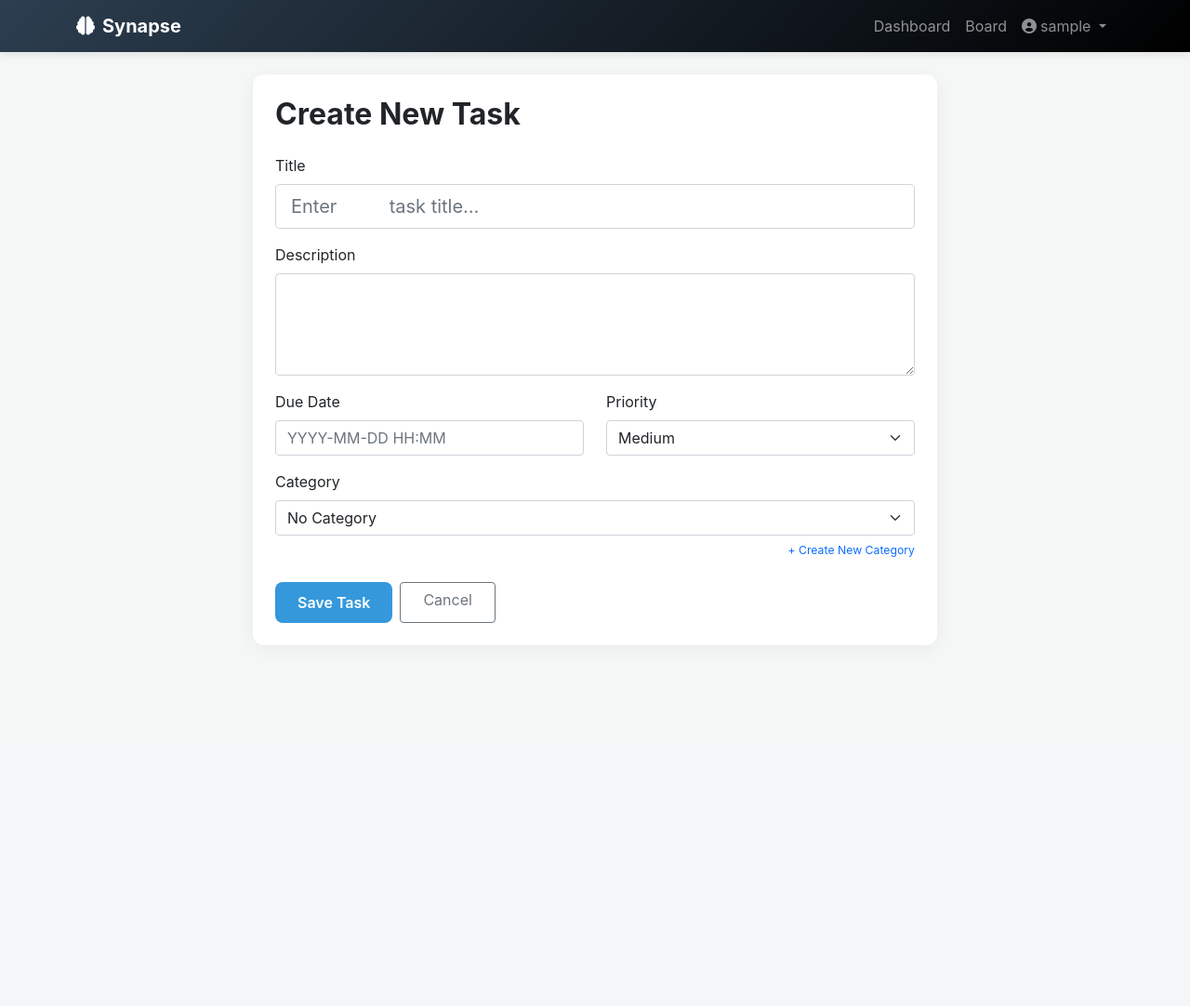
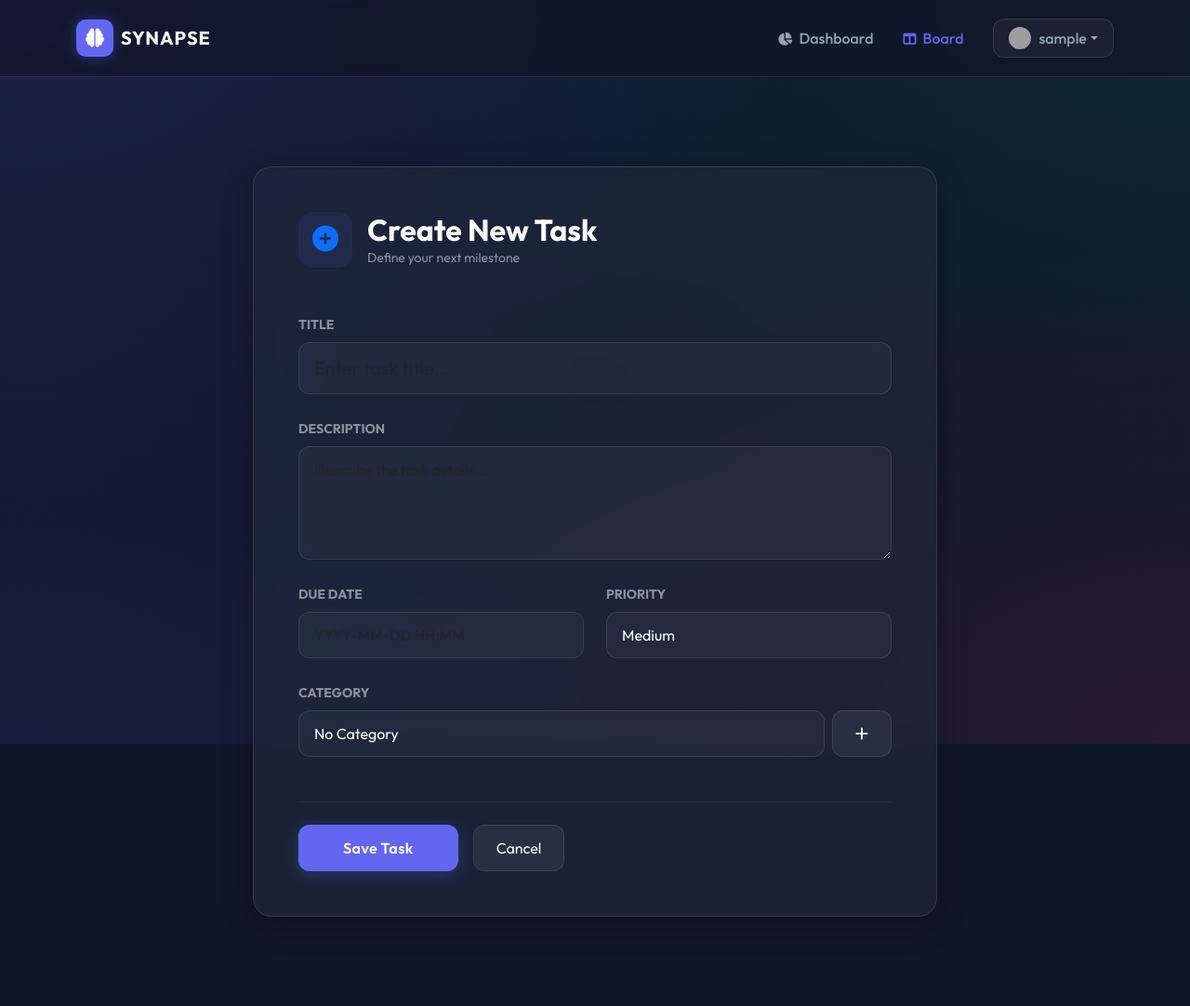
Before and after one commit to bereket-7/Synapse, a Flask app: page /tasks/create in a window 1280 px wide. Shown: the whole page at 93% size. Before the commit the page ends 670 px from the top, so only its background shows below. Run offline with Flask 2, Linux system fonts and the light colour scheme; the visitor is signed in with stand-in values (Sample User, id 1); data comes from the database, SQL or seed files in the repository; data that the repository does not hold is empty; grey boxes are pictures that could not be loaded.

Commit message:
style change

```diff
--- /dev/null
+++ b/app/static/css/style.css
@@ -0,0 +1,191 @@
+:root {
+  --primary: #6366f1;
+  --primary-hover: #4f46e5;
+  --secondary: #10b981;
+  --accent: #f43f5e;
+  --bg-dark: #0f172a;
+  --bg-card: rgba(30, 41, 59, 0.7);
+  --text-main: #f8fafc;
+  --text-muted: #94a3b8;
+  --border: rgba(255, 255, 255, 0.1);
+}
+
+body {
+  background-color: var(--bg-dark);
+  color: var(--text-main);
+  font-family: "Outfit", sans-serif;
+  margin: 0;
+  min-height: 100vh;
+  overflow-x: hidden;
+}
+
+/* Base mesh gradient background */
+.mesh-gradient {
+  position: fixed;
+  top: 0;
+  left: 0;
+  width: 100%;
+  height: 100%;
+  z-index: -1;
+  background-color: var(--bg-dark);
+  background-image:
+    radial-gradient(at 0% 0%, rgba(99, 102, 241, 0.15) 0, transparent 50%),
+    radial-gradient(at 100% 0%, rgba(16, 185, 129, 0.1) 0, transparent 50%),
+    radial-gradient(at 100% 100%, rgba(244, 63, 94, 0.1) 0, transparent 50%),
+    radial-gradient(at 0% 100%, rgba(99, 102, 241, 0.1) 0, transparent 50%);
+}
+
+/* Glass Card */
+.glass-card {
+  background: var(--bg-card);
+  backdrop-filter: blur(12px);
+  -webkit-backdrop-filter: blur(12px);
+  border: 1px solid var(--border);
+  border-radius: 20px;
+  box-shadow: 0 8px 32px 0 rgba(0, 0, 0, 0.3);
+  transition: all 0.3s cubic-bezier(0.4, 0, 0.2, 1);
+}
+
+.glass-card:hover {
+  border-color: rgba(99, 102, 241, 0.4);
+  transform: translateY(-5px);
+}
+
+/* Buttons */
+.btn-modern {
+  background: var(--primary);
+  color: white;
+  border: none;
+  border-radius: 12px;
+  padding: 12px 24px;
+  font-weight: 600;
+  letter-spacing: 0.5px;
+  transition: all 0.3s ease;
+  box-shadow: 0 4px 15px rgba(99, 102, 241, 0.3);
+}
+
+.btn-modern:hover {
+  background: var(--primary-hover);
+  transform: translateY(-2px);
+  box-shadow: 0 6px 20px rgba(99, 102, 241, 0.4);
+  color: white;
+}
+
+.btn-secondary-modern {
+  background: rgba(255, 255, 255, 0.05);
+  color: var(--text-main);
+  border: 1px solid var(--border);
+  border-radius: 12px;
+  padding: 12px 24px;
+  backdrop-filter: blur(4px);
+  transition: all 0.3s ease;
+}
+
+.btn-secondary-modern:hover {
+  background: rgba(255, 255, 255, 0.1);
+  border-color: var(--text-muted);
+  color: white;
+}
+
+/* Navbar */
+.navbar-modern {
+  background: rgba(15, 23, 42, 0.8);
+  backdrop-filter: blur(10px);
+  border-bottom: 1px solid var(--border);
+  padding: 1rem 0;
+}
+
+.nav-link {
+  color: var(--text-muted) !important;
+  font-weight: 500;
+  transition: all 0.2s ease;
+}
+
+.nav-link:hover,
+.nav-link.active {
+  color: var(--primary) !important;
+}
+
+/* Inputs */
+.form-control-modern {
+  background: rgba(255, 255, 255, 0.03);
+  border: 1px solid var(--border);
+  border-radius: 12px;
+  color: white;
+  padding: 12px 16px;
+  transition: all 0.3s ease;
+}
+
+.form-control-modern:focus {
+  background: rgba(255, 255, 255, 0.05);
+  border-color: var(--primary);
+  box-shadow: 0 0 0 4px rgba(99, 102, 241, 0.15);
+  color: white;
+  outline: none;
+}
+
+/* Badges */
+.badge-priority {
+  padding: 6px 12px;
+  border-radius: 8px;
+  font-size: 0.75rem;
+  font-weight: 600;
+  text-transform: uppercase;
+}
+
+.bg-high {
+  background: rgba(244, 63, 94, 0.2);
+  color: #fb7185;
+}
+.bg-medium {
+  background: rgba(245, 158, 11, 0.2);
+  color: #fbbf24;
+}
+.bg-low {
+  background: rgba(16, 185, 129, 0.2);
+  color: #34d399;
+}
+
+/* Custom Scrollbar */
+::-webkit-scrollbar {
+  width: 8px;
+}
+
+::-webkit-scrollbar-track {
+  background: var(--bg-dark);
+}
+
+::-webkit-scrollbar-thumb {
+  background: #334155;
+  border-radius: 10px;
+}
+
+::-webkit-scrollbar-thumb:hover {
+  background: #475569;
+}
+
+/* Micro-animations */
+.task-card {
+  animation: slideIn 0.4s ease-out backwards;
+}
+
+@keyframes slideIn {
+  from { opacity: 0; transform: translateX(-10px); }
+  to { opacity: 1; transform: translateX(0); }
+}
+
+.logo-icon {
+  transition: all 0.5s cubic-bezier(0.175, 0.885, 0.32, 1.275);
+}
+
+.navbar-brand:hover .logo-icon {
+  transform: rotate(15deg) scale(1.1);
+  box-shadow: 0 0 25px rgba(99, 102, 241, 0.8);
+}
+
+.line-clamp-2 {
+    display: -webkit-box;
+    -webkit-line-clamp: 2;
+    -webkit-box-orient: vertical;
+    overflow: hidden;
+}
--- a/app/templates/base.html
+++ b/app/templates/base.html
@@ -3,99 +3,70 @@
   <head>
     <meta charset="UTF-8" />
     <meta name="viewport" content="width=device-width, initial-scale=1.0" />
-    <title>Synapse</title>
+    <title>Synapse | Master Your Workflow</title>
+
+    <!-- Google Fonts: Outfit -->
+    <link rel="preconnect" href="https://fonts.googleapis.com">
+    <link rel="preconnect" href="https://fonts.gstatic.com" crossorigin>
+    <link href="https://fonts.googleapis.com/css2?family=Outfit:wght@300;400;500;600;700&display=swap" rel="stylesheet">
+
     <!-- Bootstrap 5 CSS -->
-    <link
-      href="https://cdn.jsdelivr.net/npm/bootstrap@5.1.3/dist/css/bootstrap.min.css"
-      rel="stylesheet"
-    />
+    <link href="https://cdn.jsdelivr.net/npm/bootstrap@5.3.0/dist/css/bootstrap.min.css" rel="stylesheet" />
+
     <!-- Font Awesome -->
-    <link
-      rel="stylesheet"
-      href="https://cdnjs.cloudflare.com/ajax/libs/font-awesome/6.0.0/css/all.min.css"
-    />
-    <!-- Custom Styles -->
-    <style>
-      body {
-        background-color: #f4f7f6;
-        font-family: "Inter", sans-serif;
-      }
-      .navbar {
-        background: linear-gradient(135deg, #2c3e50, #000000);
-        box-shadow: 0 2px 10px rgba(0, 0, 0, 0.1);
-      }
-      .card {
-        border: none;
-        border-radius: 12px;
-        box-shadow: 0 4px 20px rgba(0, 0, 0, 0.05);
-      }
-      .btn-primary {
-        background-color: #3498db;
-        border: none;
-        padding: 10px 20px;
-        border-radius: 8px;
-        font-weight: 600;
-      }
-      .btn-primary:hover {
-        background-color: #2980b9;
-        transform: translateY(-1px);
-      }
-    </style>
+    <link rel="stylesheet" href="https://cdnjs.cloudflare.com/ajax/libs/font-awesome/6.4.0/css/all.min.css" />
+
+    <!-- Custom Modern Styles -->
+    <link rel="stylesheet" href="{{ url_for('static', filename='css/style.css') }}" />
   </head>
   <body>
-    <nav class="navbar navbar-expand-lg navbar-dark sticky-top">
+    <div class="mesh-gradient"></div>
+
+    <nav class="navbar navbar-expand-lg navbar-dark navbar-modern sticky-top">
       <div class="container">
-            <a class="navbar-brand fw-bold" href="{{ url_for('tasks.list_tasks') if current_user.is_authenticated else url_for('tasks.index') }}">
-                <i class="fas fa-brain me-2"></i>Synapse
-            </a>
-        <button
-          class="navbar-toggler"
-          type="button"
-          data-bs-toggle="collapse"
-          data-bs-target="#navbarNav"
-        >
+        <a class="navbar-brand fw-bold d-flex align-items-center" href="{{ url_for('tasks.list_tasks') if current_user.is_authenticated else url_for('tasks.index') }}">
+          <div class="logo-icon me-2" style="background: var(--primary); padding: 5px 10px; border-radius: 10px; box-shadow: 0 0 15px rgba(99, 102, 241, 0.4);">
+            <i class="fas fa-brain"></i>
+          </div>
+          <span style="letter-spacing: 1px;">SYNAPSE</span>
+        </a>
+        <button class="navbar-toggler border-0" type="button" data-bs-toggle="collapse" data-bs-target="#navbarNav">
           <span class="navbar-toggler-icon"></span>
         </button>
         <div class="collapse navbar-collapse" id="navbarNav">
           <ul class="navbar-nav ms-auto align-items-center">
             {% if current_user.is_authenticated %}
-            <li class="nav-item">
-              <a class="nav-link" href="{{ url_for('dashboard.index') }}">Dashboard</a>
+            <li class="nav-item px-2">
+              <a class="nav-link {{ 'active text-white' if request.endpoint == 'dashboard.index' }}" href="{{ url_for('dashboard.index') }}">
+                <i class="fas fa-chart-pie me-1 small"></i> Dashboard
+              </a>
             </li>
-            <li class="nav-item">
-              <a class="nav-link" href="{{ url_for('tasks.list_tasks') }}"
-                >Board</a
-              >
+            <li class="nav-item px-2">
+              <a class="nav-link {{ 'active text-white' if 'tasks' in request.endpoint }}" href="{{ url_for('tasks.list_tasks') }}">
+                <i class="fas fa-columns me-1 small"></i> Board
+              </a>
             </li>
-            <li class="nav-item dropdown">
-              <a
-                class="nav-link dropdown-toggle"
-                href="#"
-                id="userDropdown"
-                role="button"
-                data-bs-toggle="dropdown"
-              >
-                <i class="fas fa-user-circle me-1"></i>{{ current_user.username
-                }}
+            <li class="nav-item dropdown ms-lg-3">
+              <a class="nav-link dropdown-toggle btn-secondary-modern py-2 px-3 d-flex align-items-center" href="#" id="userDropdown" role="button" data-bs-toggle="dropdown">
+                <img src="https://ui-avatars.com/api/?name={{ current_user.username }}&background=6366f1&color=fff" class="rounded-circle me-2" width="24" height="24" alt="avatar">
+                {{ current_user.username }}
               </a>
-              <ul class="dropdown-menu dropdown-menu-end">
+              <ul class="dropdown-menu dropdown-menu-end glass-card border-0 mt-2 p-2 shadow-lg">
+                <li><a class="dropdown-item rounded-3 text-white-50" href="#"><i class="fas fa-cog me-2"></i>Settings</a></li>
+                <li><hr class="dropdown-divider border-secondary opacity-25"></li>
                 <li>
-                  <a class="dropdown-item" href="{{ url_for('auth.logout') }}"
-                    >Logout</a
-                  >
+                  <a class="dropdown-item rounded-3 text-danger" href="{{ url_for('auth.logout') }}">
+                    <i class="fas fa-sign-out-alt me-2"></i>Logout
+                  </a>
                 </li>
               </ul>
             </li>
             {% else %}
             <li class="nav-item">
-              <a class="nav-link" href="{{ url_for('auth.login') }}">Login</a>
+              <a class="nav-link px-3" href="{{ url_for('auth.login') }}">Login</a>
             </li>
-            <li class="nav-item">
-              <a
-                class="btn btn-outline-light btn-sm ms-lg-2 px-3"
-                href="{{ url_for('auth.register') }}"
-                >Join Free</a
-              >
+            <li class="nav-item ms-lg-2">
+              <a class="btn btn-modern py-2" href="{{ url_for('auth.register') }}">Get Started</a>
             </li>
             {% endif %}
           </ul>
@@ -103,24 +74,23 @@
       </div>
     </nav>
 
-    <div class="container mt-4">
-      {% with messages = get_flashed_messages(with_categories=true) %} {% if
-      messages %} {% for category, message in messages %}
-      <div
-        class="alert alert-{{ category if category != 'danger' else 'danger' }} alert-dismissible fade show"
-        role="alert"
-      >
-        {{ message }}
-        <button
-          type="button"
-          class="btn-close"
-          data-bs-dismiss="alert"
-        ></button>
-      </div>
-      {% endfor %} {% endif %} {% endwith %} {% block content %}{% endblock %}
+    <div class="container py-5">
+      {% with messages = get_flashed_messages(with_categories=true) %}
+        {% if messages %}
+          {% for category, message in messages %}
+            <div class="alert glass-card border-0 border-start border-4 border-{{ 'info' if category == 'success' else 'danger' }} alert-dismissible fade show mb-4 text-white" role="alert">
+              <i class="fas {{ 'fa-check-circle' if category == 'success' else 'fa-exclamation-triangle' }} me-2"></i>
+              {{ message }}
+              <button type="button" class="btn-close btn-close-white" data-bs-dismiss="alert"></button>
+            </div>
+          {% endfor %}
+        {% endif %}
+      {% endwith %}
+
+      {% block content %}{% endblock %}
     </div>
 
     <!-- Bootstrap 5 JS Bundle -->
-    <script src="https://cdn.jsdelivr.net/npm/bootstrap@5.1.3/dist/js/bootstrap.bundle.min.js"></script>
+    <script src="https://cdn.jsdelivr.net/npm/bootstrap@5.3.0/dist/js/bootstrap.bundle.min.js"></script>
   </body>
 </html>
--- a/app/templates/create_task.html
+++ b/app/templates/create_task.html
@@ -1,54 +1,61 @@
-{% extends "base.html" %} {% block content %}
-<div class="row justify-content-center">
+{% extends "base.html" %}
+
+{% block content %}
+<div class="row justify-content-center py-5">
     <div class="col-md-8">
-    <div class="card p-4">
-      <h2 class="mb-4 fw-bold">Create New Task</h2>
+        <div class="glass-card p-5">
+            <div class="d-flex align-items-center mb-5">
+                <div class="icon-box me-3" style="background: rgba(99, 102, 241, 0.1); padding: 15px; border-radius: 15px;">
+                    <i class="fas fa-plus-circle fs-3 text-primary"></i>
+                </div>
+                <div>
+                    <h2 class="fw-bold text-white mb-0">Create New Task</h2>
+                    <p class="text-white-50 small mb-0">Define your next milestone</p>
+                </div>
+            </div>
+
             <form method="POST">
                 {{ form.hidden_tag() }}
-        <div class="mb-3">
-          {{ form.title.label(class="form-label") }} {{
-          form.title(class="form-control form-control-lg", placeholder="Enter
-          task title...") }} {% for error in form.title.errors %}
-          <span class="text-danger small">{{ error }}</span>
+                <div class="mb-4">
+                    {{ form.title.label(class="form-label text-white-50 small fw-bold text-uppercase") }}
+                    {{ form.title(class="form-control form-control-modern form-control-lg", placeholder="Enter task title...") }}
+                    {% for error in form.title.errors %}
+                        <span class="text-danger small mt-1 d-block">{{ error }}</span>
                     {% endfor %}
                 </div>
-        <div class="mb-3">
-          {{ form.description.label(class="form-label") }} {{
-          form.description(class="form-control", rows=4) }}
+
+                <div class="mb-4">
+                    {{ form.description.label(class="form-label text-white-50 small fw-bold text-uppercase") }}
+                    {{ form.description(class="form-control form-control-modern", rows=4, placeholder="Describe the task details...") }}
                 </div>
+
                 <div class="row">
-          <div class="col-md-6 mb-3">
-            {{ form.due_date.label(class="form-label") }} {{
-            form.due_date(class="form-control", placeholder="YYYY-MM-DD HH:MM")
-            }} {% for error in form.due_date.errors %}
-            <span class="text-danger small">{{ error }}</span>
+                    <div class="col-md-6 mb-4">
+                        {{ form.due_date.label(class="form-label text-white-50 small fw-bold text-uppercase") }}
+                        {{ form.due_date(class="form-control form-control-modern", placeholder="YYYY-MM-DD HH:MM") }}
+                        {% for error in form.due_date.errors %}
+                            <span class="text-danger small mt-1 d-block">{{ error }}</span>
                         {% endfor %}
                     </div>
-          <div class="col-md-6 mb-3">
-            {{ form.priority.label(class="form-label") }} {{
-            form.priority(class="form-select") }}
+                    <div class="col-md-6 mb-4">
+                        {{ form.priority.label(class="form-label text-white-50 small fw-bold text-uppercase") }}
+                        {{ form.priority(class="form-select form-control-modern") }}
                     </div>
                 </div>
-        <div class="mb-4">
-          {{ form.category_id.label(class="form-label") }} {{
-          form.category_id(class="form-select") }}
-          <div class="form-text mt-1 text-end">
-            <small
-              ><a
-                href="{{ url_for('tasks.create_category') }}"
-                class="text-decoration-none"
-                >+ Create New Category</a
-              ></small
-            >
+
+                <div class="mb-5">
+                    {{ form.category_id.label(class="form-label text-white-50 small fw-bold text-uppercase") }}
+                    <div class="d-flex gap-2">
+                        {{ form.category_id(class="form-select form-control-modern flex-grow-1") }}
+                        <a href="{{ url_for('tasks.create_category') }}" class="btn btn-secondary-modern d-flex align-items-center" title="New Category">
+                            <i class="fas fa-plus"></i>
+                        </a>
                     </div>
                 </div>
-        <div class="d-flex gap-2">
-          {{ form.submit(class="btn btn-primary px-4") }}
-          <a
-            href="{{ url_for('tasks.list_tasks') }}"
-            class="btn btn-outline-secondary px-4"
-            >Cancel</a
-          >
+
+                <div class="d-flex gap-3 pt-4 border-top border-secondary border-opacity-10">
+                    {{ form.submit(class="btn btn-modern px-5") }}
+                    <a href="{{ url_for('tasks.list_tasks') }}" class="btn btn-secondary-modern px-4">Cancel</a>
                 </div>
             </form>
         </div>
```
Lines whose indentation alone changed are shown as unchanged.
